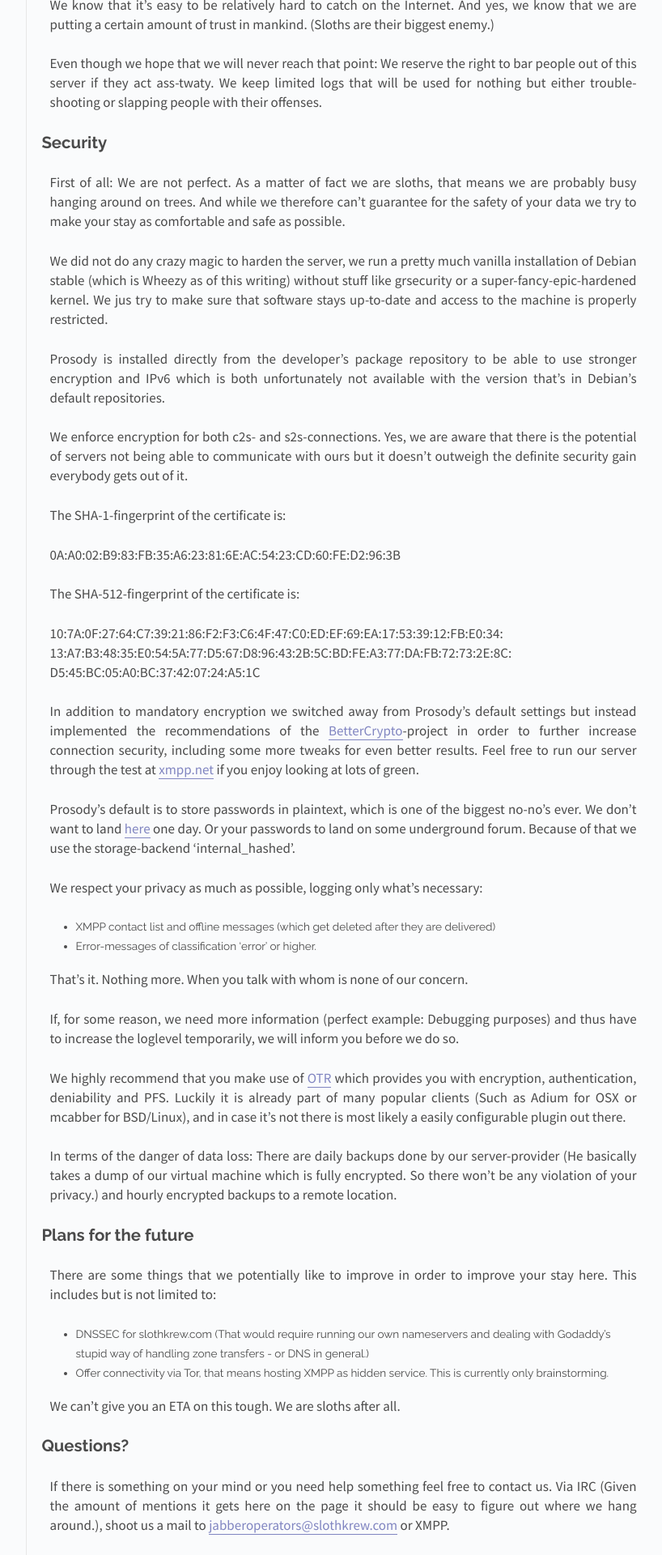
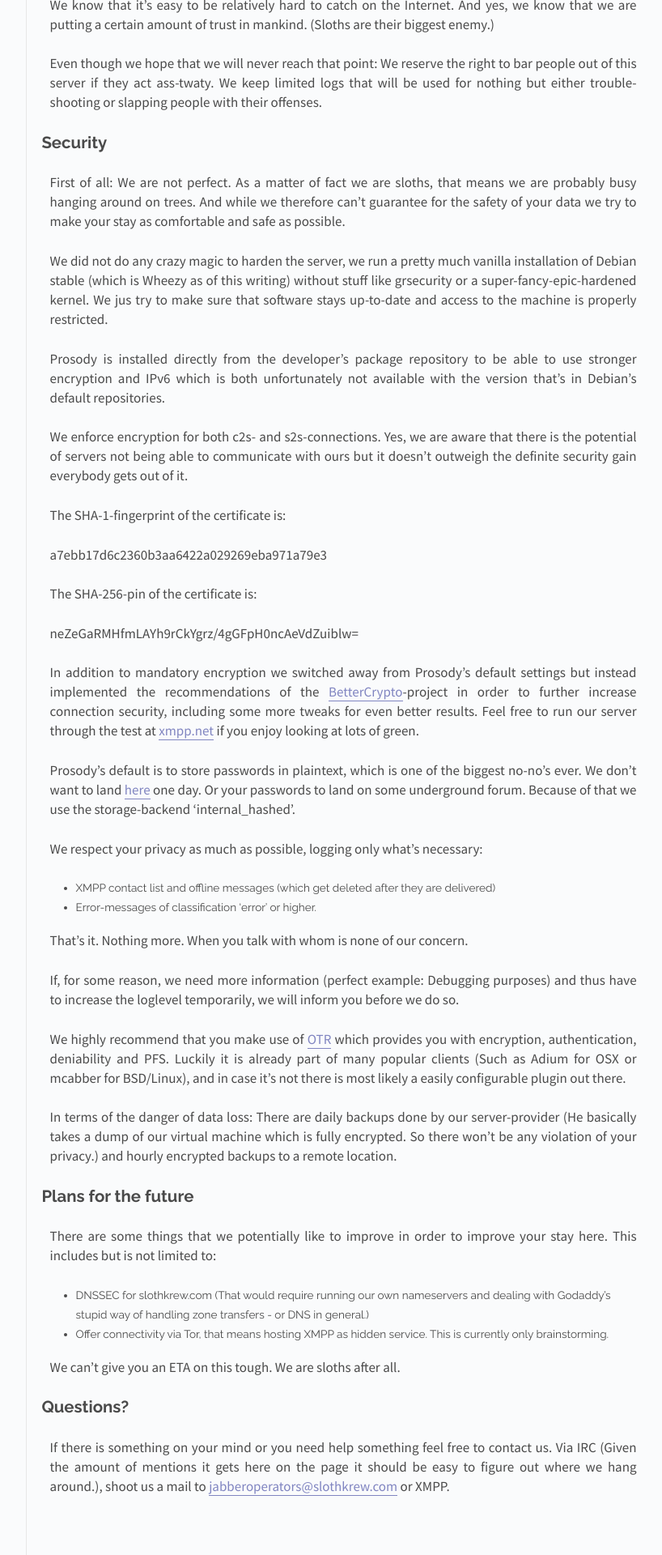
Before and after one commit to Slothkrew/slothkrew.com, a Jekyll site: the page built from xmpp.md, in a window 1280 px wide. Shown: the part 817-2737 px from the top of the page at 81% size, without its empty margins (326-1144 px from the left). Built offline with Jekyll 4.4.1, drawn with Linux system fonts in a browser that asks for light colours.

Commit message:
Fixed XMPP crt info

```diff
--- a/xmpp.md
+++ b/xmpp.md
@@ -68,14 +68,11 @@ it doesn't outweigh the definite security gain everybody gets out of it.
 
 The SHA-1-fingerprint of the certificate is:
 
->0A:A0:02:B9:83:FB:35:A6:23:81:6E:AC:54:23:CD:60:FE:D2:96:3B
+>a7ebb17d6c2360b3aa6422a029269eba971a79e3
 
-The SHA-512-fingerprint of the certificate is:
+The SHA-256-pin of the certificate is:
 
->10:7A:0F:27:64:C7:39:21:86:F2:F3:C6:4F:47:C0:ED:EF:69:EA:17:53:39:12:FB:E0:34:
->13:A7:B3:48:35:E0:54:5A:77:D5:67:D8:96:43:2B:5C:BD:FE:A3:77:DA:FB:72:73:2E:8C:
->D5:45:BC:05:A0:BC:37:42:07:24:A5:1C
-
+>neZeGaRMHfmLAYh9rCkYgrz/4gGFpH0ncAeVdZuiblw=
 
 In addition to mandatory encryption we switched away from Prosody's default
 settings but instead implemented the recommendations of the
```
